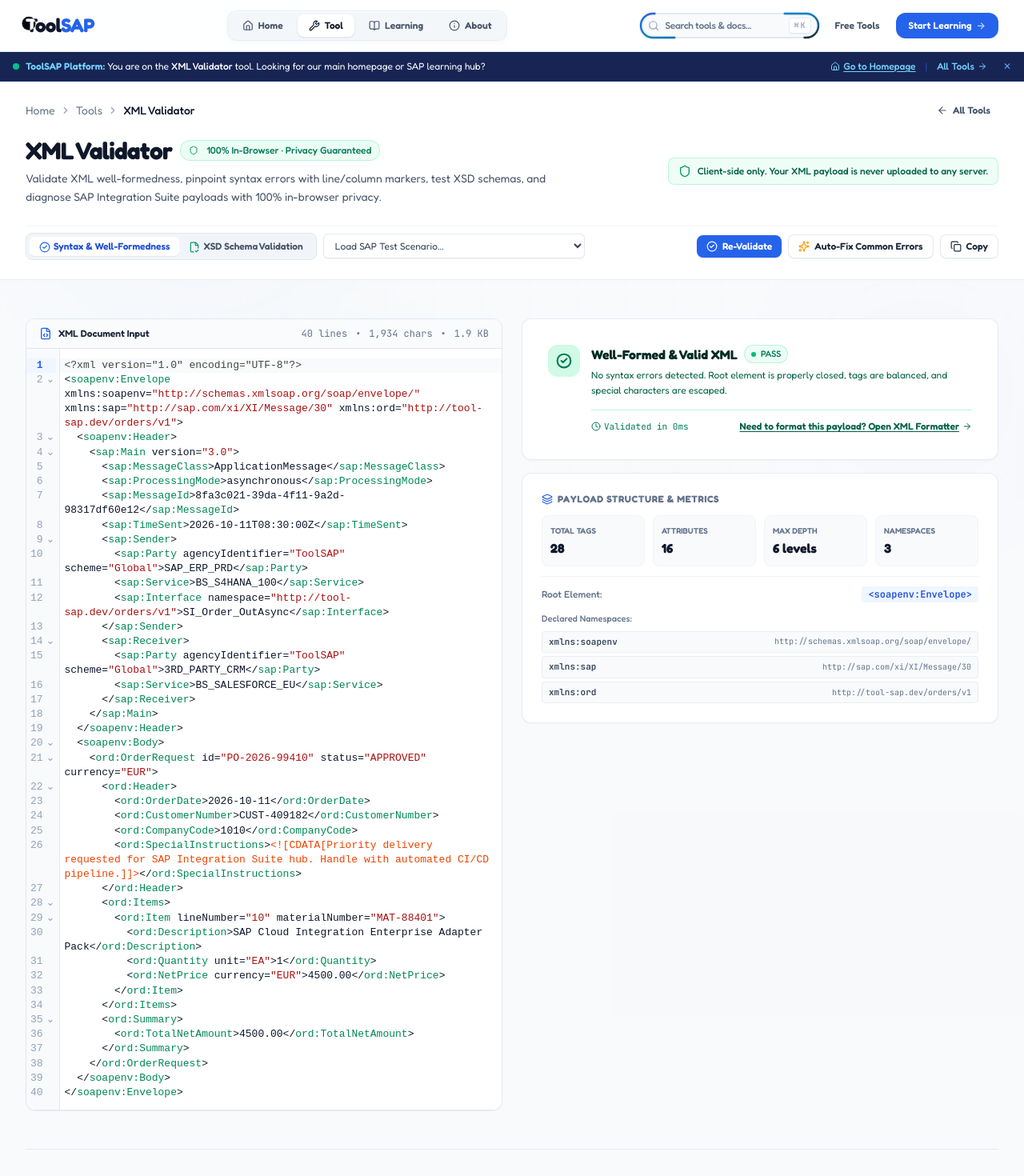
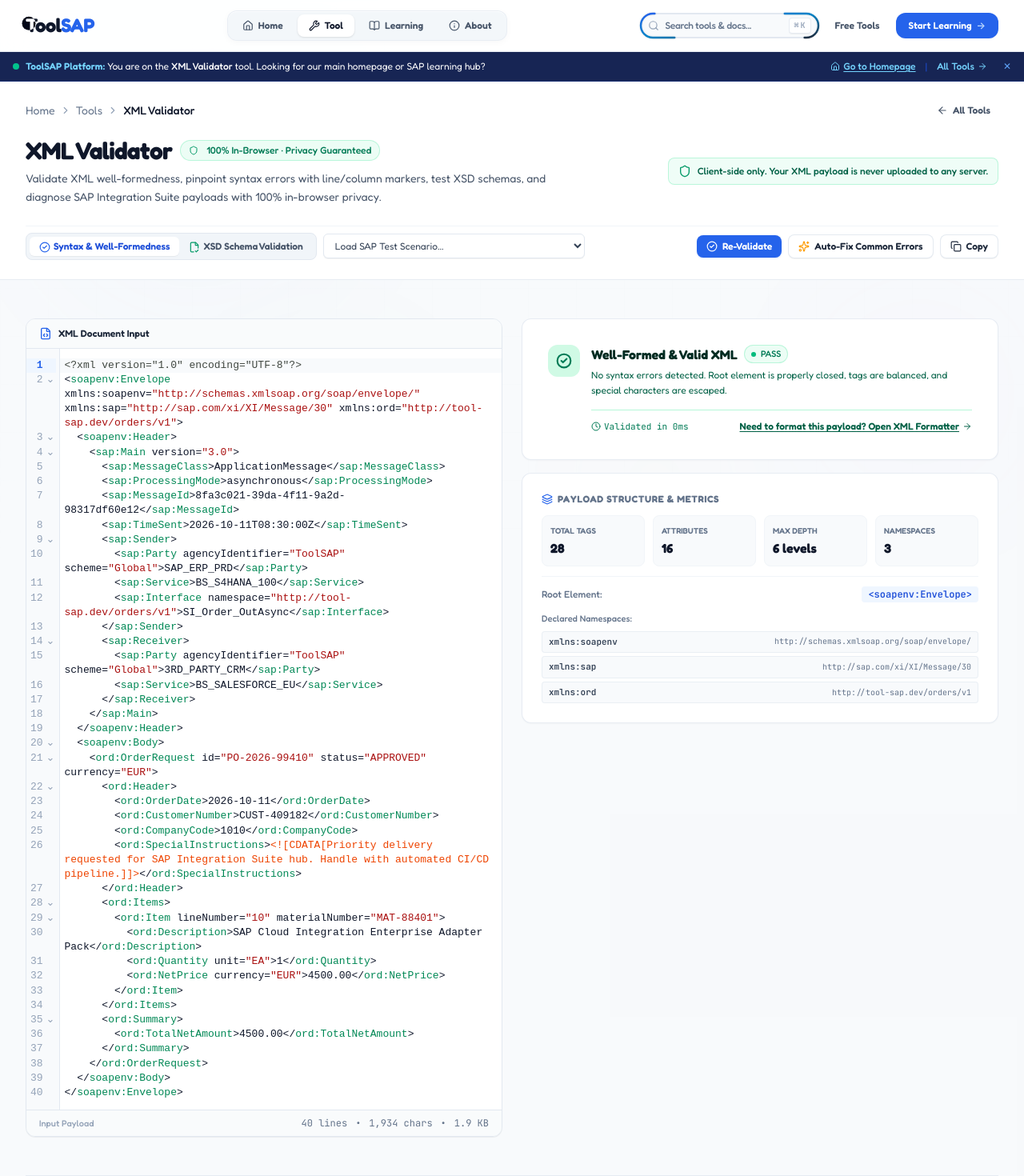
Before and after one commit to Arko-009/ToolSAP, a React (Vite) app in the folder client/: page /tools/xml-validator in a window 1280 px wide. Shown: the top 1470 px of the page at 80% size. Built offline with nearby package versions, Linux system fonts and the light colour scheme; a web font is replaced by a local one.

Commit message:
style(xml-validator): move payload evaluation metrics to the bottom of input editor

```diff
--- a/client/src/pages/XmlValidatorPage.tsx
+++ b/client/src/pages/XmlValidatorPage.tsx
@@ -449,14 +449,6 @@ export function XmlValidatorPage() {
                   <span className="text-[11px] text-neutral-400 font-mono">({activeFileName})</span>
                 )}
               </div>
-
-              <div className="flex items-center gap-2.5 text-xs text-neutral-500 font-mono">
-                <span>{linesCount.toLocaleString()} lines</span>
-                <span>•</span>
-                <span>{charCount.toLocaleString()} chars</span>
-                <span>•</span>
-                <span>{(sizeBytes / 1024).toFixed(1)} KB</span>
-              </div>
             </div>
 
             {/* Editor Area */}
@@ -486,6 +478,20 @@ export function XmlValidatorPage() {
                   <p className="text-xs text-primary-700">Supported: .xml, .xsd, .wsdl, .soap</p>
                 </div>
               )}
+            </div>
+
+            {/* Editor Bottom Evaluation Bar */}
+            <div className="flex items-center justify-between px-4 py-2 bg-neutral-50/80 border-t border-neutral-200 text-xs text-neutral-500 font-mono">
+              <span className="text-[11px] text-neutral-400 font-sans font-medium">
+                {validationMode === 'xsd' && activeTab === 'xsd' ? 'Schema Definition' : 'Input Payload'}
+              </span>
+              <div className="flex items-center gap-2.5">
+                <span>{linesCount.toLocaleString()} lines</span>
+                <span>•</span>
+                <span>{charCount.toLocaleString()} chars</span>
+                <span>•</span>
+                <span>{(sizeBytes / 1024).toFixed(1)} KB</span>
+              </div>
             </div>
           </div>
         }
```
